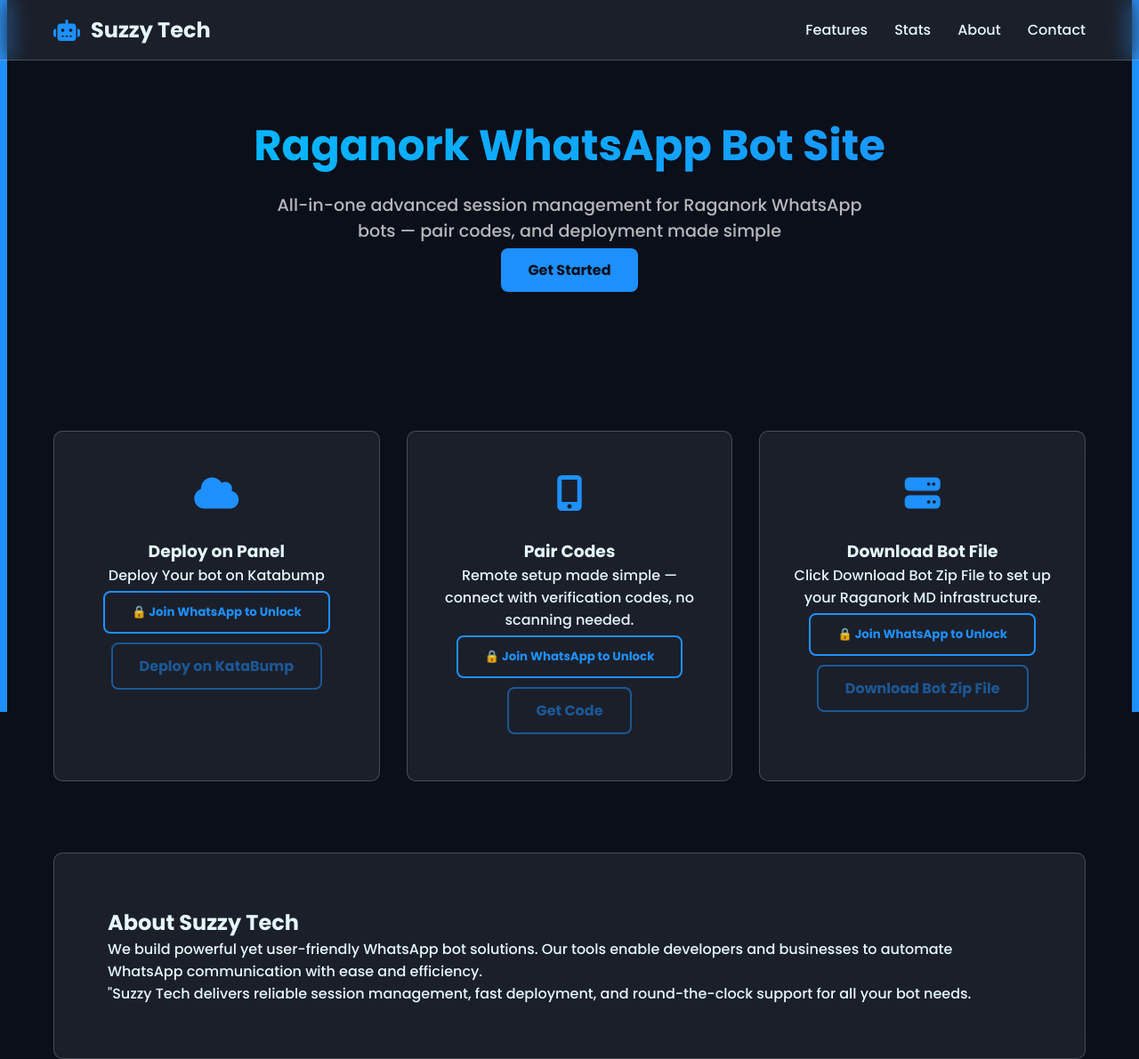
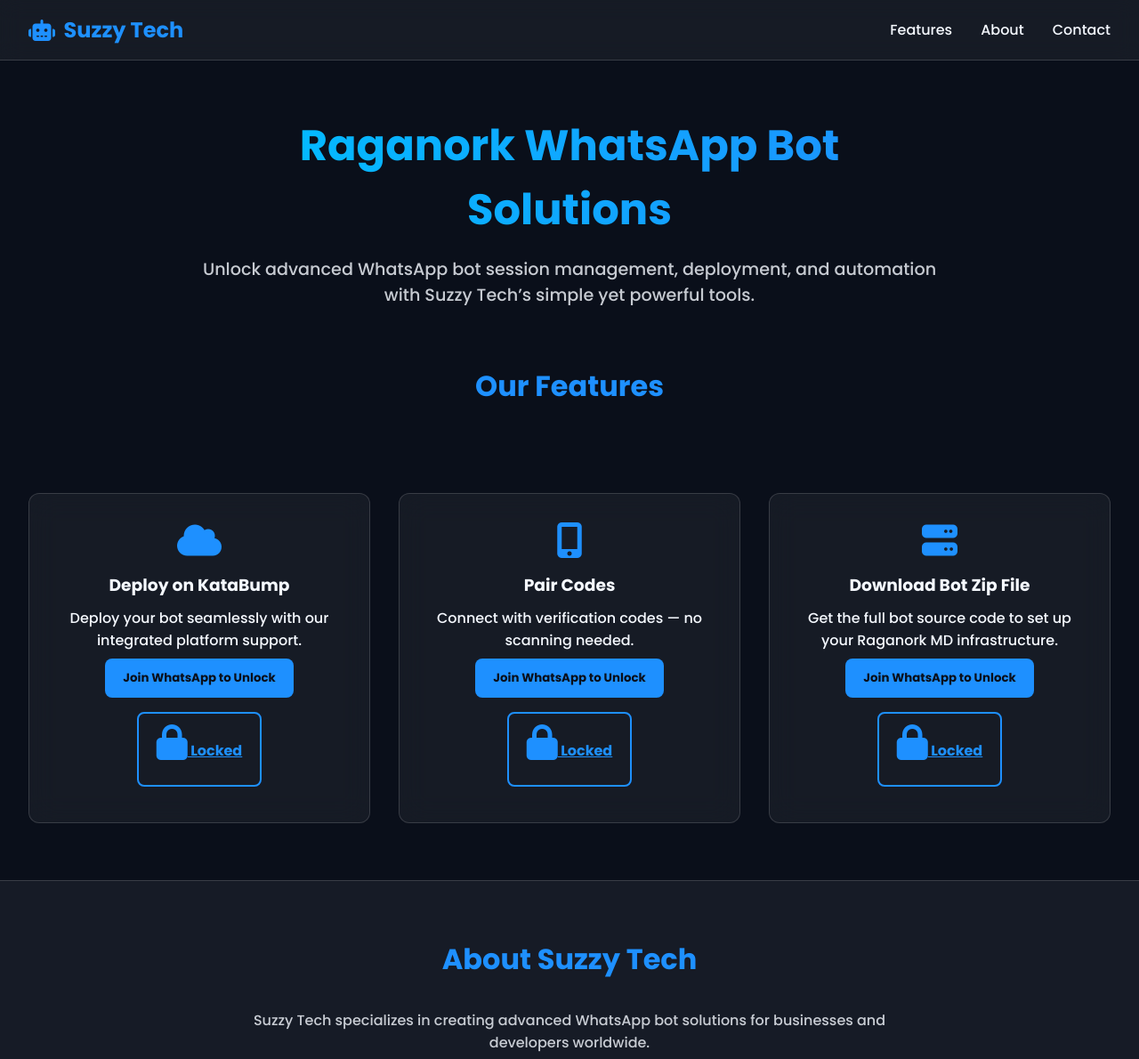
Before and after one commit to SuzzyTech/BotSite, a website: page main.html in a window 1280 px wide. Shown: the top 1190 px of the page at 89% size. Drawn offline with Linux system fonts and the light colour scheme; a script that the page names is missing.

Commit message:
Update main.html

```diff
--- a/main.html
+++ b/main.html
@@ -2,7 +2,7 @@
 <html lang="en">
 <head>
   <meta name="viewport" content="width=device-width, initial-scale=1.0">
-  <title>Suzzy Tech | WhatsApp Bot Site</title>
+  <title>Suzzy Tech | WhatsApp Bot Solutions</title>
   <link rel="stylesheet" href="https://cdnjs.cloudflare.com/ajax/libs/font-awesome/6.4.0/css/all.min.css">
   <link href="https://fonts.googleapis.com/css2?family=Poppins:wght@300;500;700&display=swap" rel="stylesheet">
   <style>
@@ -10,107 +10,72 @@
       --primary: #00bfff;
       --accent: #1e90ff;
       --dark: #0a0f1a;
-      --light: #e5f6ff;
-      --glass-bg: rgba(255,255,255,0.07);
-      --glass-border: rgba(255,255,255,0.2);
+      --light: #f5f9ff;
+      --glass-bg: rgba(255, 255, 255, 0.05);
+      --glass-border: rgba(255, 255, 255, 0.15);
       --transition: all 0.3s ease-in-out;
     }
 
-    * {
-      margin: 0;
-      padding: 0;
-      box-sizing: border-box;
-      font-family: 'Poppins', sans-serif;
-      transition: var(--transition);
-    }
+    * { margin: 0; padding: 0; box-sizing: border-box; font-family: 'Poppins', sans-serif; }
 
     body {
       background: var(--dark);
       color: var(--light);
       min-height: 100vh;
-      position: relative;
-      overflow-x: hidden;
     }
 
-    body::before, body::after {
-      content: '';
+    /* Navbar */
+    .navbar {
       position: fixed;
-      top: 0;
-      bottom: 0;
-      width: 8px;
-      background: var(--accent);
-      z-index: 999;
-    }
-    body::before { left: 0; }
-    body::after { right: 0; }
-
-    .container {
-      max-width: 1200px;
-      margin: 0 auto;
-      padding: 0 20px;
-    }
-
-    .navbar {
+      top: 0; left: 0; width: 100%;
       background: var(--glass-bg);
+      border-bottom: 1px solid var(--glass-border);
+      padding: 1rem 2rem;
       backdrop-filter: blur(12px);
-      position: fixed;
-      top: 0;
-      width: 100%;
-      padding: 1rem 2rem;
       z-index: 1000;
-      border-bottom: 1px solid var(--glass-border);
-    }
-
-    .navbar-container {
       display: flex;
       justify-content: space-between;
       align-items: center;
     }
 
-    .logo {
-      color: var(--light);
-      text-decoration: none;
+    .navbar .logo {
       font-size: 1.5rem;
       font-weight: 700;
+      color: var(--accent);
       display: flex;
       align-items: center;
-      gap: 0.75rem;
+      gap: .6rem;
     }
 
-    .logo i {
-      color: var(--accent);
+    .navbar .nav-links {
+      display: flex;
+      gap: 2rem;
     }
 
-    .nav-links {
-      display: flex;
-      gap: 30px;
-    }
-
-    .nav-links a {
+    .navbar .nav-links a {
       color: var(--light);
       text-decoration: none;
       font-weight: 500;
       position: relative;
     }
 
-    .nav-links a::after {
+    .navbar .nav-links a::after {
       content: '';
       position: absolute;
-      bottom: -5px;
-      left: 0;
-      width: 0;
-      height: 2px;
+      left: 0; bottom: -4px;
+      width: 0; height: 2px;
       background: var(--accent);
       transition: var(--transition);
     }
 
-    .nav-links a:hover::after {
-      width: 100%;
-    }
+    .navbar .nav-links a:hover::after { width: 100%; }
 
+    /* Hero */
     .hero {
-      padding: 8rem 0 4rem;
+      padding: 8rem 2rem 4rem;
       text-align: center;
+      max-width: 900px;
+      margin: auto;
     }
 
     .hero h1 {
@@ -124,80 +89,58 @@
 
     .hero p {
       font-size: 1.2rem;
-      color: rgba(255,255,255,0.7);
-      max-width: 700px;
-      margin: 0 auto;
+      opacity: .8;
     }
 
-    .stats {
-      display: grid;
-      grid-template-columns: repeat(auto-fit, minmax(200px, 1fr));
-      gap: 20px;
-      margin: 60px 0;
+    /* Section Titles */
+    section h2 {
+      font-size: 2rem;
+      text-align: center;
+      margin-bottom: 2rem;
+      color: var(--accent);
     }
 
-    .stat-card {
-      background: var(--glass-bg);
-      border: 1px solid var(--glass-border);
-      border-radius: 10px;
-      padding: 30px;
-      text-align: center;
-      backdrop-filter: blur(16px);
-    }
-
-    .stat-card:hover {
-      transform: translateY(-5px);
-      box-shadow: 0 10px 25px rgba(0,0,0,0.3);
-    }
-
-    .stat-number {
-      font-size: 2.5rem;
-      font-weight: 700;
-      color: var(--accent);
-      margin-bottom: 10px;
-    }
-
-    .stat-label {
-      color: var(--light);
-      font-size: 1rem;
-      opacity: 0.8;
-    }
-
+    /* Features */
     .features {
       display: grid;
-      grid-template-columns: repeat(auto-fit, minmax(300px, 1fr));
-      gap: 30px;
-      margin: 80px 0;
+      grid-template-columns: repeat(auto-fit, minmax(280px, 1fr));
+      gap: 2rem;
+      padding: 4rem 2rem;
     }
 
     .feature-card {
       background: var(--glass-bg);
       border: 1px solid var(--glass-border);
-      border-radius: 10px;
-      padding: 40px 30px;
+      border-radius: 12px;
+      padding: 2rem;
+      text-align: center;
       backdrop-filter: blur(16px);
-      text-align: center;
     }
 
-    .feature-icon {
+    .feature-card i {
       font-size: 2.5rem;
       color: var(--accent);
-      margin-bottom: 20px;
+      margin-bottom: 1rem;
+    }
+
+    .feature-card h3 {
+      margin-bottom: .6rem;
     }
 
     .btn {
       display: inline-block;
-      padding: 12px 30px;
+      margin: .5rem 0;
+      padding: 12px 20px;
+      font-weight: 600;
+      border-radius: 8px;
+      border: none;
+      cursor: pointer;
+      transition: var(--transition);
+    }
+
+    .btn-primary {
       background: var(--accent);
       color: var(--dark);
-      border-radius: 8px;
-      text-decoration: none;
-      font-weight: 600;
-      border: none;
-      cursor: pointer;
-      position: relative;
-      overflow: hidden;
-      margin: 5px 0;
     }
 
     .btn-outline {
@@ -206,171 +149,134 @@
       color: var(--accent);
     }
 
-    .btn-outline[disabled] {
+    .btn:disabled {
       opacity: 0.5;
-      pointer-events: none;
+      cursor: not-allowed;
     }
 
+    /* About */
     .about {
+      padding: 4rem 2rem;
       background: var(--glass-bg);
-      border: 1px solid var(--glass-border);
-      border-radius: 10px;
-      padding: 60px;
-      margin: 80px 0;
-      backdrop-filter: blur(16px);
+      border-top: 1px solid var(--glass-border);
+      border-bottom: 1px solid var(--glass-border);
     }
 
+    .about p {
+      max-width: 800px;
+      margin: auto;
+      text-align: center;
+      opacity: .8;
+      margin-bottom: 1rem;
+    }
+
+    /* Footer */
     footer {
-      background: var(--glass-bg);
-      backdrop-filter: blur(12px);
-      border-top: 4px solid var(--accent);
       padding: 2rem;
       text-align: center;
-      margin-top: 80px;
+      border-top: 2px solid var(--accent);
+      background: var(--glass-bg);
     }
 
-    .footer-grid {
-      display: grid;
-      grid-template-columns: repeat(auto-fit, minmax(200px, 1fr));
-      gap: 40px;
-      max-width: 1200px;
-      margin: 0 auto;
+    footer .social {
+      margin-top: 1rem;
+      display: flex;
+      justify-content: center;
+      gap: 1rem;
     }
 
-    .social-links {
-      display: flex;
-      gap: 15px;
-      margin-top: 20px;
+    footer .social a {
+      color: var(--light);
+      font-size: 1.3rem;
+      transition: var(--transition);
     }
 
-    .social-links a {
-      display: flex;
-      align-items: center;
-      justify-content: center;
-      width: 40px;
-      height: 40px;
-      border-radius: 50%;
-      background: rgba(255,255,255,0.1);
-      color: var(--light);
-      font-size: 1.2rem;
-      transition: all 0.3s;
-    }
+    footer .social a:hover { color: var(--accent); }
 
-    .social-links a:hover {
-      background: var(--accent);
-      transform: translateY(-3px);
-    }
   </style>
 </head>
 <body>
   <!-- Navbar -->
   <header class="navbar">
-    <div class="container navbar-container">
-      <a href="#" class="logo"><i class="fas fa-robot"></i> Suzzy Tech</a>
+    <div class="logo"><i class="fas fa-robot"></i> Suzzy Tech</div>
     <nav class="nav-links">
       <a href="#features">Features</a>
-        <a href="#stats">Stats</a>
       <a href="#about">About</a>
       <a href="#contact">Contact</a>
     </nav>
-    </div>
   </header>
 
-  <main class="container">
-    <!-- Hero Section -->
+  <!-- Hero -->
   <section class="hero">
-      <h1>Raganork WhatsApp Bot Site</h1>
-      <p>All-in-one advanced session management for Raganork WhatsApp bots — pair codes, and deployment made simple</p>
-      <a href="/qr" class="btn">Get Started</a>
+    <h1>Raganork WhatsApp Bot Solutions</h1>
+    <p>Unlock advanced WhatsApp bot session management, deployment, and automation with Suzzy Tech’s simple yet powerful tools.</p>
   </section>
 
   <!-- Features -->
-    <section id="features" class="features">
+  <section id="features">
+    <h2>Our Features</h2>
+    <div class="features">
+
+      <!-- KataBump -->
       <div class="feature-card">
-        <div class="feature-icon"><i class="fas fa-cloud"></i></div>
-        <h3>Deploy on Panel</h3>
-        <p>Deploy Your bot on Katabump</p>
-        <button class="btn btn-outline unlock-btn" data-target="deploy" data-channel="https://whatsapp.com/channel/0029Vb6czaK3GJP2Dngjjj09">🔒 Join WhatsApp to Unlock</button>
-        <a href="https://dashboard.katabump.com/auth/register#0ffaa0" class="btn btn-outline real-btn" id="deploy" disabled>Deploy on KataBump</a>
+        <i class="fas fa-cloud"></i>
+        <h3>Deploy on KataBump</h3>
+        <p>Deploy your bot seamlessly with our integrated platform support.</p>
+        <button class="btn btn-primary" onclick="unlock('katabump','https://whatsapp.com/channel/0029Vb6czaK3GJP2Dngjjj09')">Join WhatsApp to Unlock</button>
+        <br>
+        <a id="katabump" href="https://dashboard.katabump.com/auth/register#0ffaa0" class="btn btn-outline" disabled><i class="fas fa-lock"></i> Locked</a>
       </div>
 
+      <!-- Pair Codes -->
       <div class="feature-card">
-        <div class="feature-icon"><i class="fas fa-mobile-alt"></i></div>
+        <i class="fas fa-mobile-alt"></i>
         <h3>Pair Codes</h3>
-        <p>Remote setup made simple — connect with verification codes, no scanning needed.</p>
-        <button class="btn btn-outline unlock-btn" data-target="code" data-channel="https://whatsapp.com/channel/0029Vb6TpGr8V0tuGPUnmq2V">🔒 Join WhatsApp to Unlock</button>
-        <a href="https://session.raganork.site/pairing-code" class="btn btn-outline real-btn" id="code" disabled>Get Code</a>
+        <p>Connect with verification codes — no scanning needed.</p>
+        <button class="btn btn-primary" onclick="unlock('pair','https://whatsapp.com/channel/0029Vb6TpGr8V0tuGPUnmq2V')">Join WhatsApp to Unlock</button>
+        <br>
+        <a id="pair" href="https://session.raganork.site/pairing-code" class="btn btn-outline" disabled><i class="fas fa-lock"></i> Locked</a>
       </div>
 
+      <!-- Download Bot -->
       <div class="feature-card">
-        <div class="feature-icon"><i class="fas fa-server"></i></div>
-        <h3>Download Bot File</h3>
-        <p>Click Download Bot Zip File to set up your Raganork MD infrastructure.</p>
-        <button class="btn btn-outline unlock-btn" data-target="zip" data-channel="https://whatsapp.com/channel/0029Vb6c3P0C6ZvmwX8SAp1t">🔒 Join WhatsApp to Unlock</button>
-        <a href="https://github.com/SuzzyTech/Raganork/archive/refs/heads/main.zip" class="btn btn-outline real-btn" id="zip" disabled>Download Bot Zip File</a>
+        <i class="fas fa-server"></i>
+        <h3>Download Bot Zip File</h3>
+        <p>Get the full bot source code to set up your Raganork MD infrastructure.</p>
+        <button class="btn btn-primary" onclick="unlock('zip','https://whatsapp.com/channel/0029Vb6c3P0C6ZvmwX8SAp1t')">Join WhatsApp to Unlock</button>
+        <br>
+        <a id="zip" href="https://github.com/SuzzyTech/Raganork/archive/refs/heads/main.zip" class="btn btn-outline" disabled><i class="fas fa-lock"></i> Locked</a>
+      </div>
+
     </div>
   </section>
 
-    <!-- About Section -->
+  <!-- About -->
   <section id="about" class="about">
     <h2>About Suzzy Tech</h2>
-      <p>We build powerful yet user-friendly WhatsApp bot solutions. Our tools enable developers and businesses to automate WhatsApp communication with ease and efficiency.</p>
-      <p>"Suzzy Tech delivers reliable session management, fast deployment, and round-the-clock support for all your bot needs.</p>
+    <p>Suzzy Tech specializes in creating advanced WhatsApp bot solutions for businesses and developers worldwide.</p>
+    <p>Our platform enables effortless session management, lightning-fast deployment, and powerful automation tools.</p>
+    <p>We are committed to providing secure, scalable, and easy-to-use solutions — ensuring you stay connected 24/7.</p>
   </section>
-  </main>
 
   <!-- Footer -->
   <footer id="contact">
-    <div class="footer-grid">
-      <div>
-        <div class="footer-logo">Suzzy Tech</div>
-        <p>Advanced WhatsApp bot solutions</p>
-        <div class="social-links">
+    <p>© <span id="year"></span> Suzzy Tech | All Rights Reserved</p>
+    <div class="social">
       <a href="https://youtube.com/@suzzytech" target="_blank"><i class="fab fa-youtube"></i></a>
-          <a href="https://www.whatsapp.com/channel/0029Vb6czaK3GJP2Dngjjj09/105" target="_blank"><i class="fab fa-whatsapp"></i></a>
+      <a href="https://whatsapp.com/channel/0029Vb6czaK3GJP2Dngjjj09" target="_blank"><i class="fab fa-whatsapp"></i></a>
       <a href="https://github.com/suzzytech" target="_blank"><i class="fab fa-github"></i></a>
-        </div>
-      </div>
-    </div>
-    <div class="copyright">
-      <p>© <span id="currentYear"></span> Whatsapp Bot Site | Created by Suzzy Tech</p>
     </div>
   </footer>
 
-  <!-- Unlock Script -->
   <script>
-    document.addEventListener("DOMContentLoaded", () => {
-      document.querySelectorAll(".unlock-btn").forEach(button => {
-        const targetId = button.getAttribute("data-target");
-        const channel = button.getAttribute("data-channel");
-        const realBtn = document.getElementById(targetId);
+    document.getElementById("year").textContent = new Date().getFullYear();
 
-        // If already unlocked (saved in localStorage)
-        if (localStorage.getItem("unlocked_" + targetId) === "true") {
-          realBtn.removeAttribute("disabled");
-          button.style.display = "none";
+    function unlock(id, link) {
+      window.open(link, "_blank"); // open WhatsApp channel
+      const btn = document.getElementById(id);
+      btn.removeAttribute("disabled");
+      btn.innerHTML = "Unlocked ✅ Click Here";
     }
-
-        // Unlock on click
-        button.addEventListener("click", () => {
-          window.open(channel, "_blank");
-          realBtn.removeAttribute("disabled");
-          button.style.display = "none";
-          localStorage.setItem("unlocked_" + targetId, "true");
-        });
-      });
-    });
-  </script>
-
-  <!-- GetButton.io widget -->
-  <script type="text/javascript">
-    (function () {
-      var options = { telegram: "suzzytech", call_to_action: "Need help? Message us", position: "right" };
-      var proto = 'https:', host = "getbutton.io", url = proto + '//static.' + host;
-      var s = document.createElement('script'); s.type = 'text/javascript'; s.async = true; s.src = url + '/widget-send-button/js/init.js';
-      s.onload = function () { WhWidgetSendButton.init(host, proto, options); };
-      var x = document.getElementsByTagName('script')[0]; x.parentNode.insertBefore(s, x);
-    })();
   </script>
 </body>
 </html>
```
Lines whose indentation alone changed are shown as unchanged.
